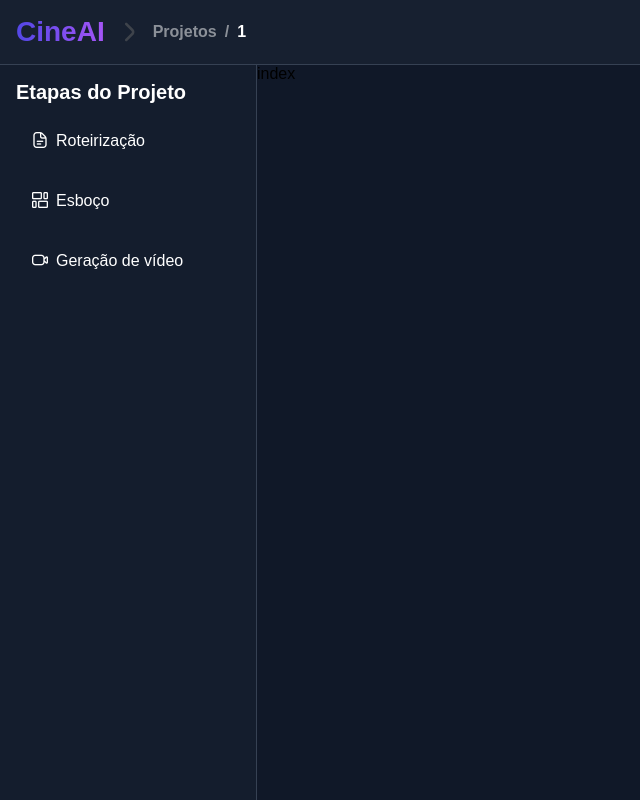
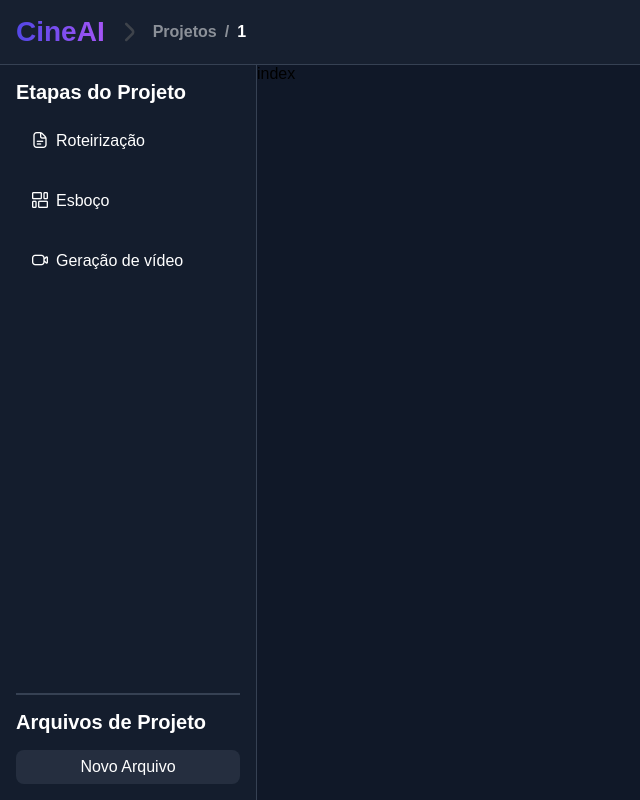
Before and after one commit to Ricciow/CineAi, a React (Vite) app: page /projetos/1 in a window 1280 px wide. Shown: the whole page, without its empty margins (0-640 px from the left). Built offline with nearby package versions, Linux system fonts and the light colour scheme.

Commit message:
Adicionar botão de arquivos

```diff
--- a/src/Sidebar.tsx
+++ b/src/Sidebar.tsx
@@ -1,6 +1,9 @@
+import { useState } from "react";
 import { NavLink } from "react-router-dom";
 
 export default function Aside({ projeto }: { projeto: string }) {
+    const [arquivos, setArquivos] = useState([]);
+
     return (
         <aside className="sidebar">
             <h1 className="sidebar_title">Etapas do Projeto</h1>
@@ -27,6 +30,12 @@ export default function Aside({ projeto }: { projeto: string }) {
                     <p>Geração de vídeo</p>
                 </NavLink>
             </nav>
+            <div className="sidebar_files">
+                <hr className="sidebar_divider"/>
+                <h1 className="sidebar_title">Arquivos de Projeto</h1>
+                <input id="file_upload" type="file" className="sidebar_input"></input>
+                <label htmlFor="file_upload" className="sidebar_label">Novo Arquivo</label>
+            </div>
         </aside>
     )
 }
--- a/src/index.css
+++ b/src/index.css
@@ -4,6 +4,7 @@
     --primary-color: oklch(21% 0.034 264.665);
     --midway-color: oklch(37.3% 0.034 259.733);
     --secondary-color: oklch(27.8% 0.033 256.848);
+
 
     --nav-selected-color: oklch(55.8% 0.288 302.321 / 30%);
     --nav-selected-text-color: oklch(82.7% 0.119 306.383);
@@ -118,6 +119,7 @@ header {
     flex-direction: column;
     gap: var(--md);
     min-width: 14rem;
+    flex: 1;
 }
 
 .sidebar_link {
@@ -143,3 +145,32 @@ header {
 .layout_content {
     grid-area: main;
 }
+
+.sidebar_files {
+    display: flex;
+    flex-direction: column;
+    gap: var(--md);
+}
+
+.sidebar_divider {
+    border: 1px solid var(--midway-color);
+}
+
+.sidebar_input {
+    display: none;
+}
+
+.sidebar_label {
+    display: flex;
+    justify-content: center;
+    align-items: center;
+    border-radius: var(--sm);
+    background-color: color-mix(in srgb, var(--midway-color) 50%, transparent);
+    padding: var(--sm) var(--md);
+    color: var(--text-white);
+}
+
+.sidebar_label:hover {
+    cursor: pointer;
+    background-color: color-mix(in srgb, var(--midway-color) 75%, transparent);
+}
```
